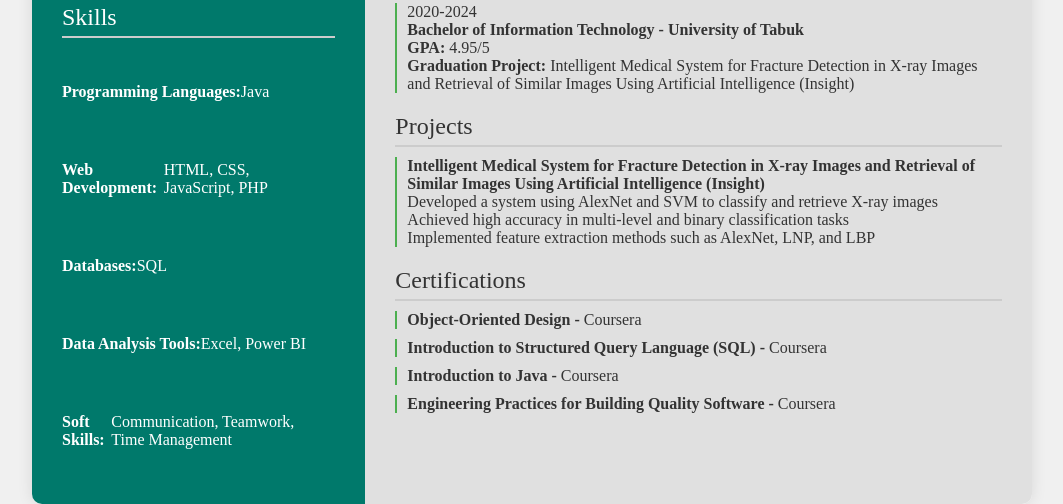
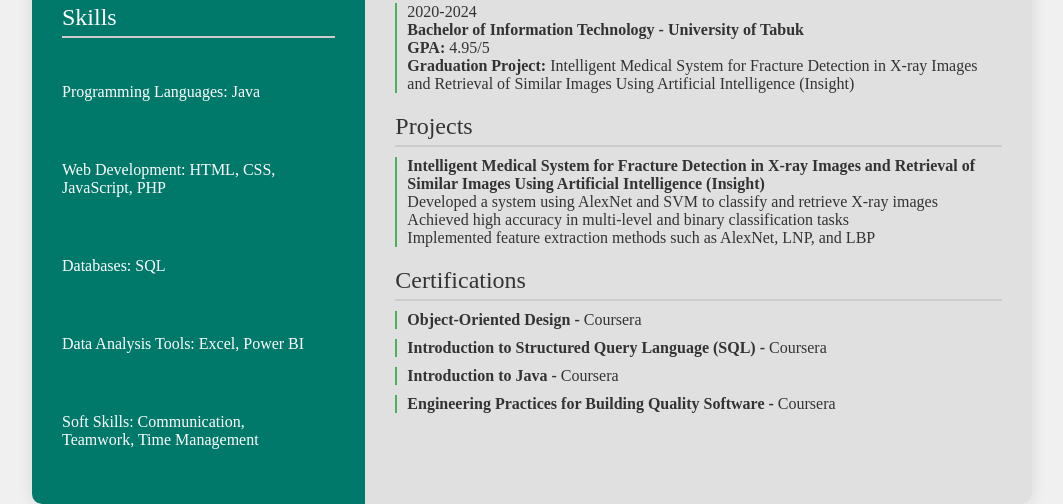
Before and after one commit to RseelAl/Rseel-Website-designCIT431, a plain HTML site: page index.html in a window 1280 px wide. Shown: the part 298-802 px from the top of the page, without its empty margins (108-1171 px from the left). Drawn offline with Linux system fonts and the light colour scheme.

Commit message:
Update index.html

```diff
--- a/index.html
+++ b/index.html
@@ -22,11 +22,11 @@
 
             <div class="skills-box">
                 <h2>Skills</h2>
-                <div class="skill-item"><b>Programming Languages:</b> Java</div>
-                <div class="skill-item"><b>Web Development:</b> HTML, CSS, JavaScript, PHP</div>
-                <div class="skill-item"><b>Databases:</b> SQL</div>
-                <div class="skill-item"><b>Data Analysis Tools:</b> Excel, Power BI</div>
-                <div class="skill-item"><b>Soft Skills:</b> Communication, Teamwork, Time Management</div>
+                <div>Programming Languages: Java</div>
+                <div>Web Development: HTML, CSS, JavaScript, PHP</div>
+                <div>Databases: SQL</div>
+                <div>Data Analysis Tools: Excel, Power BI</div>
+                <div>Soft Skills: Communication, Teamwork, Time Management</div>
             </div>
         </div>
         <div class="card-two">
```
